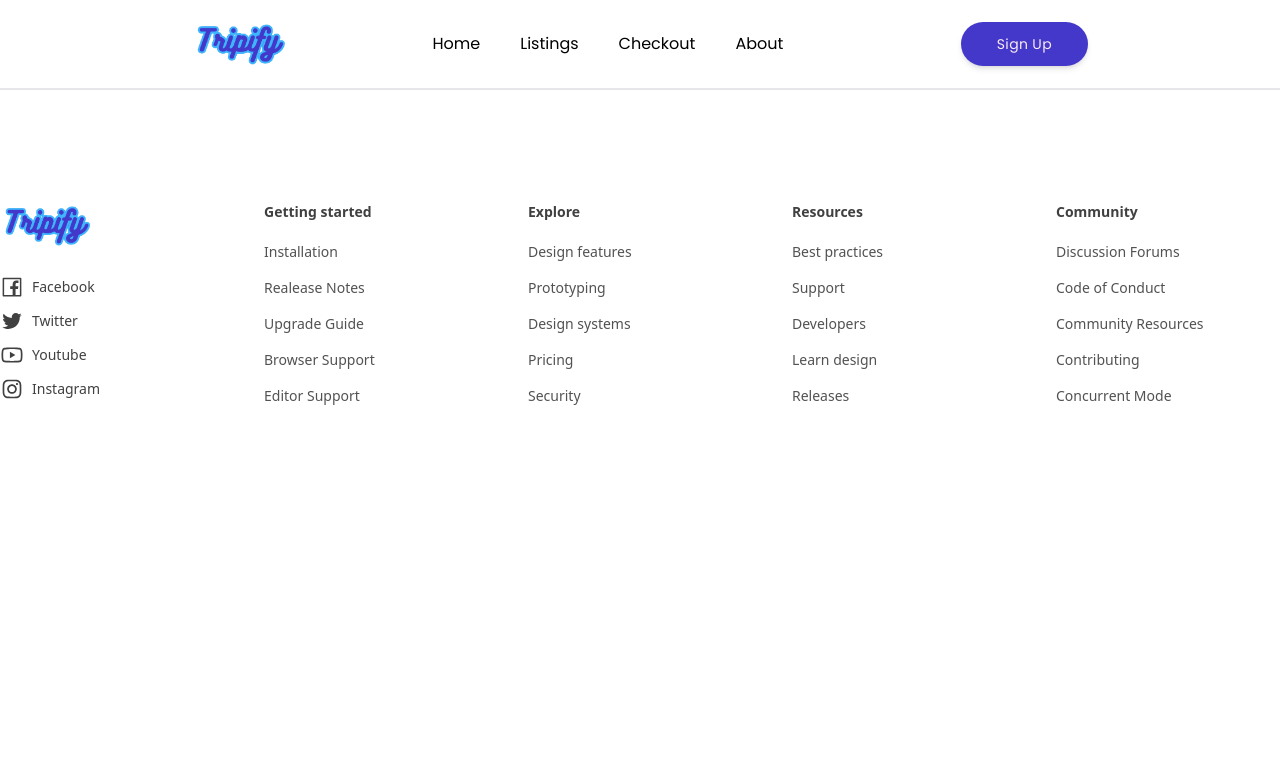
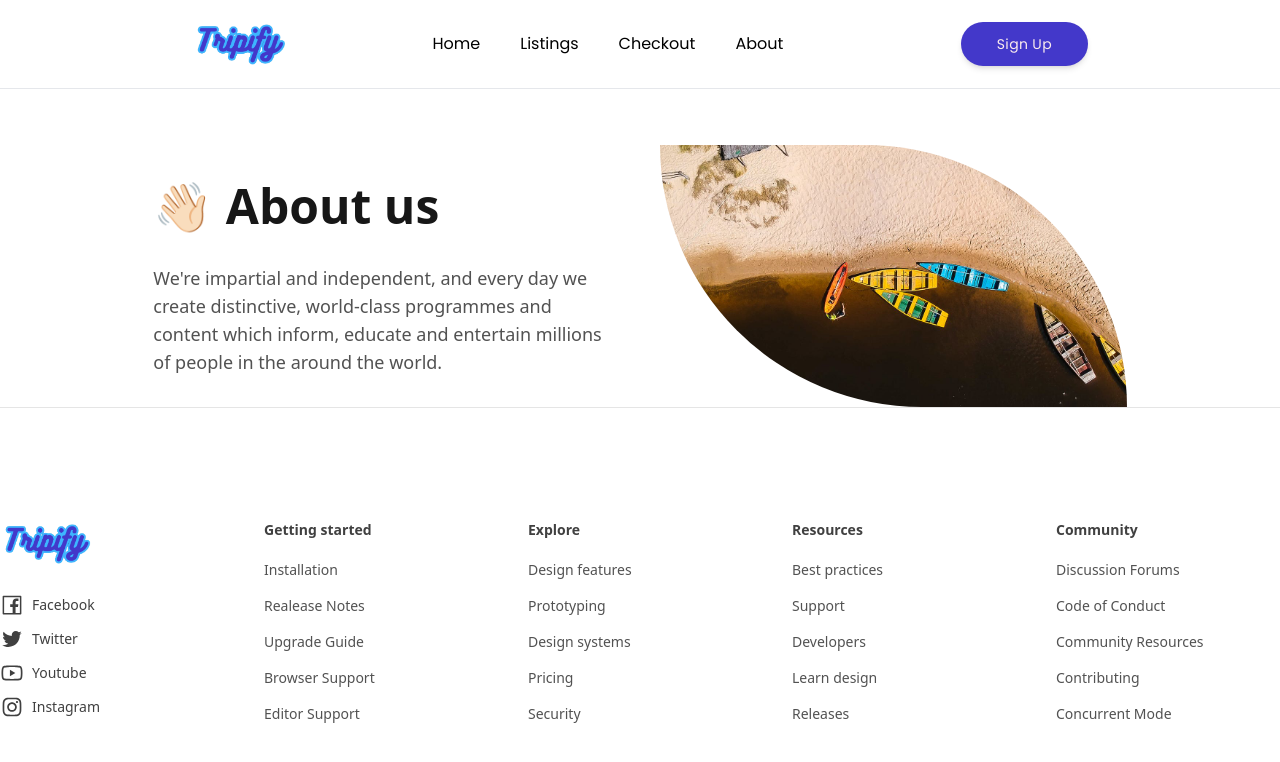
Before and after one commit to shabbirbd/Trip-finder, a React (Vite) app: page /about in a window 1280 px wide. Shown: the top 762 px of the page. Built offline with nearby package versions, Linux system fonts and the light colour scheme; some icons are missing; the HTML template or start-up script is replaced by a standard one.

Commit message:
adding component

```diff
--- a/src/App.jsx
+++ b/src/App.jsx
@@ -2,6 +2,7 @@
 import { Route, Routes } from 'react-router-dom';
 import Footer from './components/footer/footer';
 import Navbar from './components/navbar/Navbar';
+import About from './pages/About';
 import Home from './pages/Home';
 import Listings from './pages/Listings';
 
@@ -17,6 +18,7 @@ function App() {
         <Routes>
           <Route index path="/" element={<Home/>} />
           <Route path="/listings" element={<Listings/>} />
+          <Route path="/about" element={<About/>} />
         </Routes>
         </div>
         <Footer/>
--- /dev/null
+++ b/src/components/AboutHeader.jsx
@@ -0,0 +1,19 @@
+import React from 'react';
+import about from '../assets/about.jpg';
+
+const AboutHeader = () => {
+    return (
+        <div className='flex flex-col lg:flex-row space-y-14 lg:space-y-0 lg:space-x-10 relative text-center lg:text-left items-center mt-14'>
+            <div className='w-screen max-w-full xl:max-w-lg space-y-5 lg:space-y-7'>
+                <h2 className='text-3xl !leading-tight font-semibold text-neutral-900 md:text-4xl xl:text-5xl '>👋🏻 About us</h2>
+                <span className="block text-base xl:text-lg text-neutral-600">We're impartial and independent, and every day we create distinctive, world-class programmes and content which inform, educate and entertain millions of people in the around the world.</span>
+            </div>
+
+            <div className='flex-grow'>
+                <img src={about} alt="about"  className='w-full rounded-es-full rounded-se-full'/>
+            </div>
+        </div>
+    );
+};
+
+export default AboutHeader;
--- /dev/null
+++ b/src/components/Founder.jsx
@@ -0,0 +1,11 @@
+import React from 'react';
+
+const Founder = () => {
+    return (
+        <div>
+            founder
+        </div>
+    );
+};
+
+export default Founder;
--- /dev/null
+++ b/src/pages/About.jsx
@@ -0,0 +1,12 @@
+import React from 'react';
+import AboutHeader from '../components/AboutHeader';
+
+const About = () => {
+    return (
+        <>
+            <AboutHeader/>
+        </>
+    );
+};
+
+export default About;
```
Also changed, not shown: src/assets/about.jpg (added).
